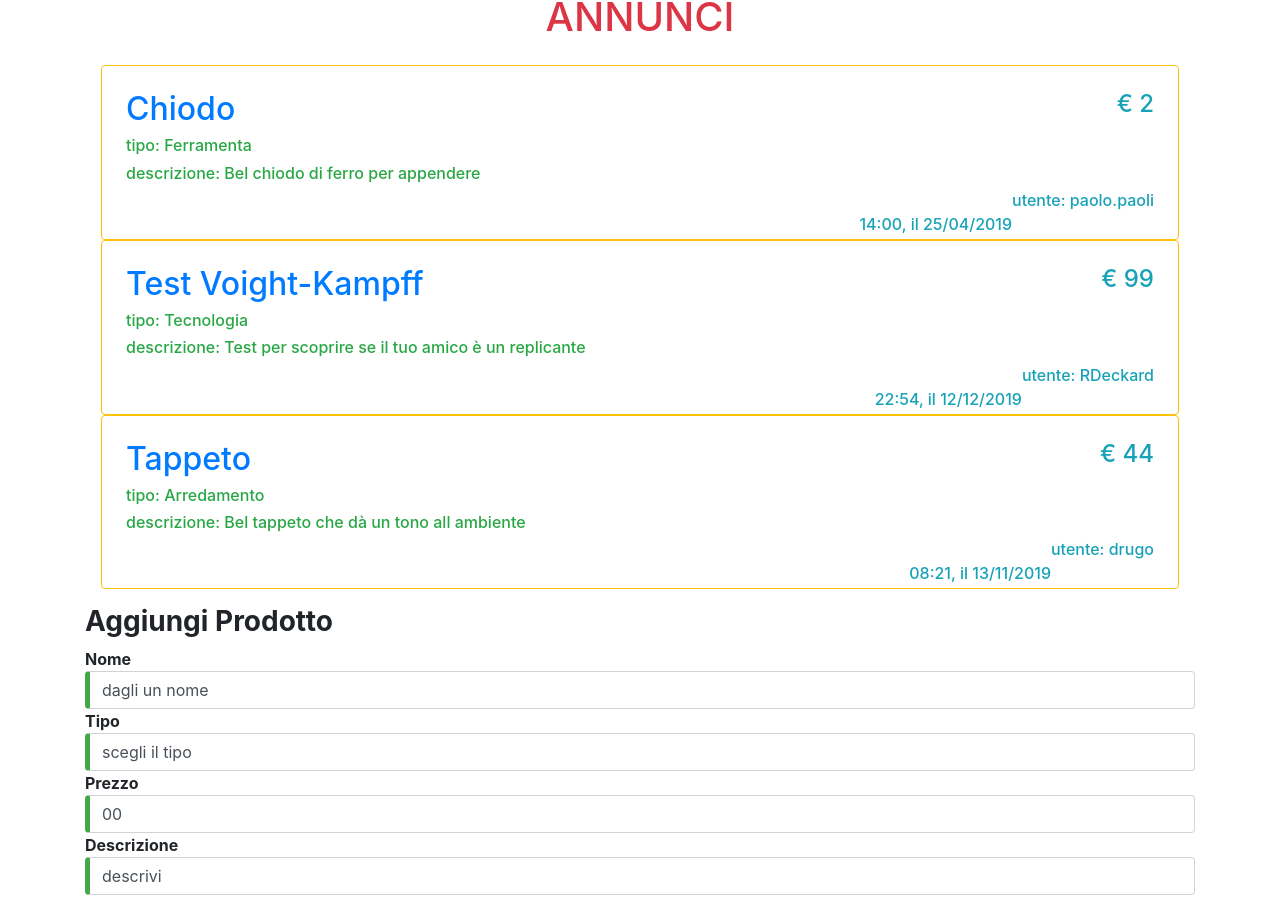
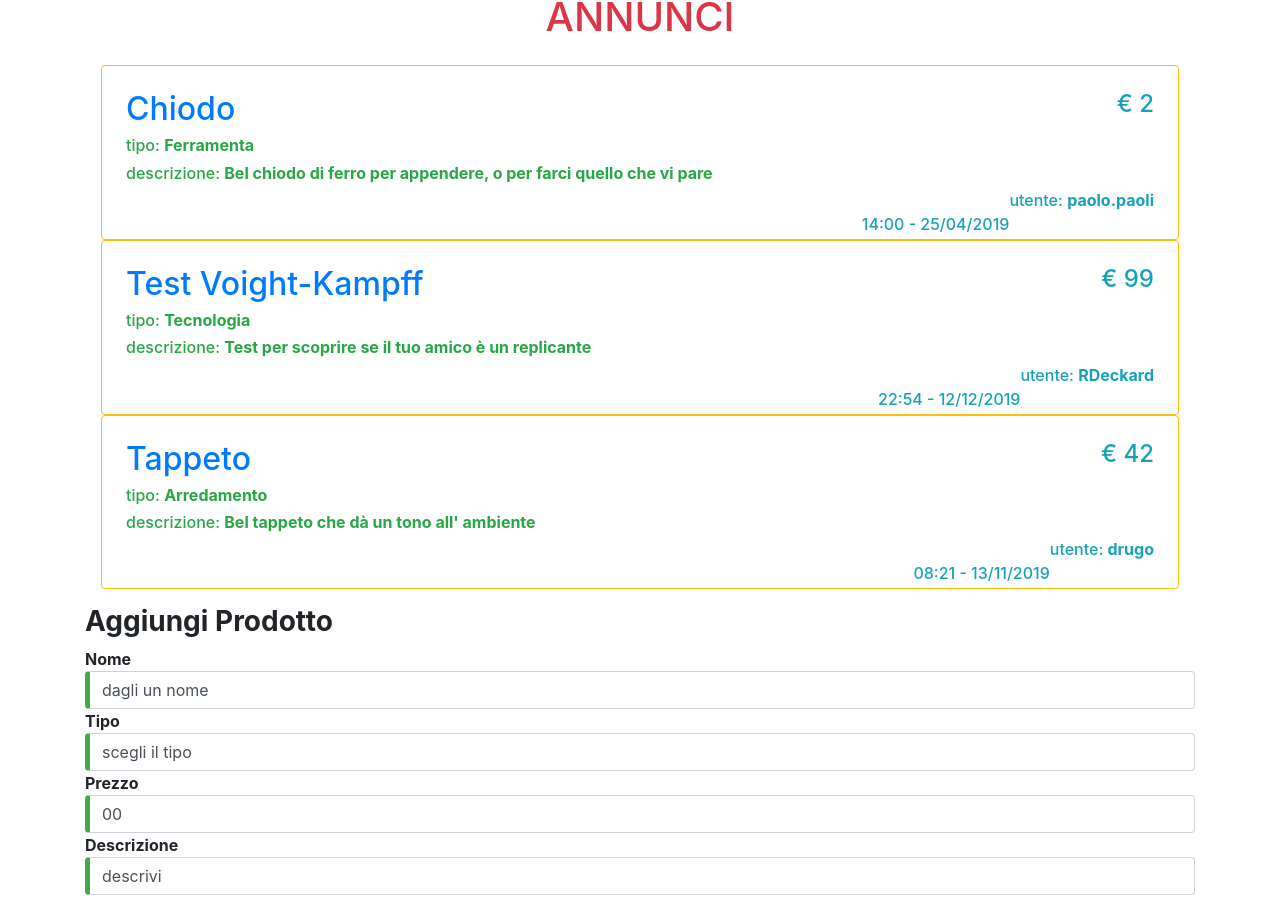
Before and after one commit to BellatiSamuele/angular-bacheca, an Angular app in the folder bacheca/: page / in a window 1280 px wide. Shown: the part 1217-2134 px from the top of the page. Built offline with nearby package versions, Linux system fonts and the light colour scheme.

Commit message:
aggiungi da sistemare

```diff
--- a/bacheca/src/app/annuncio/annuncio.component.html
+++ b/bacheca/src/app/annuncio/annuncio.component.html
@@ -3,13 +3,13 @@
   <div *ngFor="let post of posts" class="border border-warning rounded p-4" id="post">
     <h2 class="d-inline-block text-primary">{{post.nome}}</h2>
     <h4 class="d-inline-block float-right text-info">€ {{post.prezzo}}</h4>
-    <h6 class="text-success">tipo: {{post.tipo}}</h6>
-    <h6 class="text-success">descrizione: {{post.descrizione}}</h6>
-    <h6 class="float-right text-info">utente: {{post.username}}</h6><br>
+    <h6 class="text-success">tipo: <b>{{post.tipo}}</b></h6>
+    <h6 class="text-success">descrizione: <b>{{post.descrizione}}</b></h6>
+    <h6 class="float-right text-info">utente: <b>{{post.username}}</b></h6><br>
     <h6 class="text-info float-right">{{post.data}}</h6>
   </div>
 </div>
-<form id="aggiuntaProdotto" [formGroup]="prodottoForm" (ngSubmit)="aggiungiProdotto(prodottoForm.value)">
+<form id="aggiungiProdotto" [formGroup]="prodottoForm" (ngSubmit)="aggiungiProdotto(prodottoForm.value)">
   <h3><b>Aggiungi Prodotto</b></h3>
       <div><b>Nome</b>
           <input type="text" class="form-control" name="nome" [formControl]="prodottoForm.controls['nome']">
--- a/bacheca/src/app/annuncio/annuncio.component.ts
+++ b/bacheca/src/app/annuncio/annuncio.component.ts
@@ -27,7 +27,7 @@ export class AnnuncioComponent implements OnInit {
   ngOnInit() {
   }
 
-  aggiungiOggetto(): boolean {
+  aggiungiProdoto(): boolean {
 
     if(this.prodottoForm.valid){
       if(this.username != null){
@@ -38,16 +38,11 @@ export class AnnuncioComponent implements OnInit {
         post.descrizione = this.prodottoForm.controls['descrizione'].value;
         post.username = this.username;
         let date: Date = new Date();
-        post.data = date.getHours() + ':' + date.getMinutes() + ', il ' + date.getDay() + '/' + date.getMonth() + '/' + date.getFullYear();
+        post.data = date.getHours() + ':' + date.getMinutes() + ' - ' + date.getDay() + '/' + date.getMonth() + '/' + date.getFullYear();
         this.posts.push(post);
-        document.getElementById("loginPerOggetti").style.display = "none";
-        } else {
-          document.getElementById("loginPerOggetti").style.display = "block";
-        }
-          } else {
-              console.log("Il form non è valido");
-          }
 
         return false;
       }
-   }
+    }
+  }
+}
--- a/bacheca/src/app/mock-annuncio.ts
+++ b/bacheca/src/app/mock-annuncio.ts
@@ -1,27 +1,27 @@
 import { Post } from './annuncio';
 
 export const Posts: Post[] = [
-  { nome:'Chiodo',
-    tipo:'Ferramenta',
-    prezzo:2,
-    descrizione:'Bel chiodo di ferro per appendere',
-    username:'paolo.paoli',
-    data:'14:00, il 25/04/2019',
+  { nome: 'Chiodo',
+    tipo: 'Ferramenta',
+    prezzo: 2,
+    descrizione: 'Bel chiodo di ferro per appendere, o per farci quello che vi pare',
+    username: 'paolo.paoli',
+    data: '14:00 - 25/04/2019',
 
   },
   { nome:'Test Voight-Kampff',
-    tipo:'Tecnologia',
-    prezzo:99,
-    descrizione:'Test per scoprire se il tuo amico è un replicante',
-    username:'RDeckard',
-    data:'22:54, il 12/12/2019',
+    tipo: 'Tecnologia',
+    prezzo: 99,
+    descrizione: 'Test per scoprire se il tuo amico è un replicante',
+    username: 'RDeckard',
+    data: '22:54 - 12/12/2019',
   },
 
-  { nome:'Tappeto',
+  { nome: 'Tappeto',
     tipo:'Arredamento',
-    prezzo:44,
-    descrizione:'Bel tappeto che dà un tono all ambiente',
-    username:'drugo',
-    data:'08:21, il 13/11/2019',
+    prezzo: 42,
+    descrizione: "Bel tappeto che dà un tono all' ambiente",
+    username: 'drugo',
+    data: '08:21 - 13/11/2019',
   }
 ];
```
